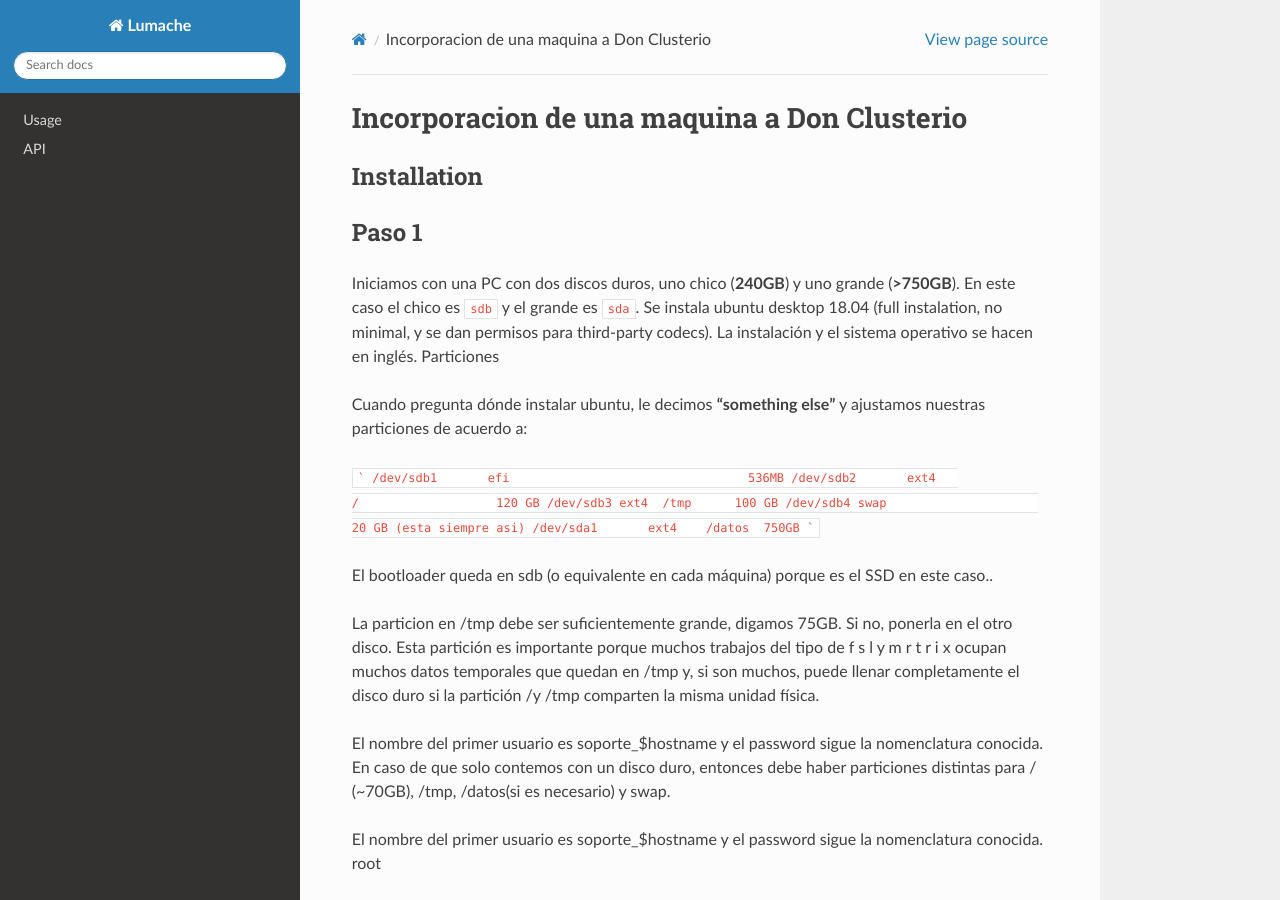
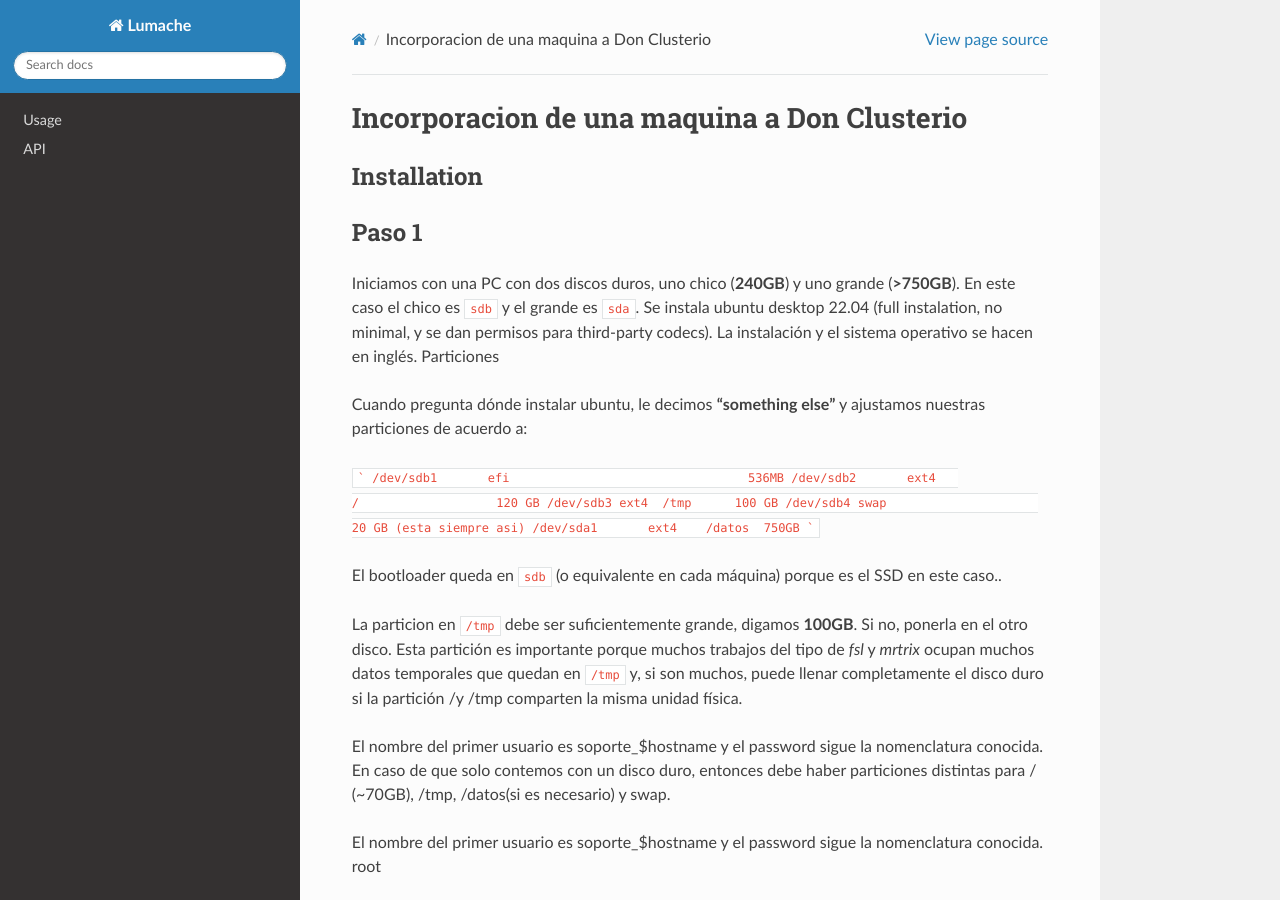
Before and after one commit to matecom57/configs, a Sphinx documentation site: the page built from docs/source/client_22-24.rst, in a window 1280 px wide and 900 px high. Built offline with Sphinx 7.4.7 and the Read the Docs theme 3.1.0, drawn with Linux system fonts in a browser that asks for light colours; pages that are not in the unit, such as notebooks, are missing from menus.

Commit message:
Update client_22-24.rst

````diff
--- a/docs/source/client_22-24.rst
+++ b/docs/source/client_22-24.rst
@@ -10,7 +10,7 @@ Installation
 Paso 1
 ------
 
-Iniciamos con una PC con dos discos duros, uno chico (**240GB**) y uno grande (**>750GB**). En este caso el chico es ``sdb`` y el grande es ``sda``. Se instala ubuntu desktop 18.04 (full instalation, no minimal, y se dan permisos para third-party codecs). La instalación y el sistema operativo se hacen en inglés.
+Iniciamos con una PC con dos discos duros, uno chico (**240GB**) y uno grande (**>750GB**). En este caso el chico es ``sdb`` y el grande es ``sda``. Se instala ubuntu desktop 22.04 (full instalation, no minimal, y se dan permisos para third-party codecs). La instalación y el sistema operativo se hacen en inglés.
 Particiones
 
 Cuando pregunta dónde instalar ubuntu, le decimos **"something else"** y ajustamos nuestras particiones de acuerdo a:
@@ -23,9 +23,9 @@ Cuando pregunta dónde instalar ubuntu, le decimos **"something else"** y ajusta
 /dev/sda1	ext4	/datos	750GB
 ```
 
-El bootloader queda en sdb (o equivalente en cada máquina) porque es el SSD en este caso..
+El bootloader queda en ``sdb`` (o equivalente en cada máquina) porque es el SSD en este caso..
 
-La particion en /tmp debe ser suficientemente grande, digamos 75GB. Si no, ponerla en el otro disco. Esta partición es importante porque muchos trabajos del tipo de f s l y m r t r i x ocupan muchos datos temporales que quedan en /tmp y, si son muchos, puede llenar completamente el disco duro si la partición /y /tmp comparten la misma unidad física.
+La particion en ``/tmp`` debe ser suficientemente grande, digamos **100GB**. Si no, ponerla en el otro disco. Esta partición es importante porque muchos trabajos del tipo de *fsl* y *mrtrix* ocupan muchos datos temporales que quedan en ``/tmp`` y, si son muchos, puede llenar completamente el disco duro si la partición /y /tmp comparten la misma unidad física.
 
 El nombre del primer usuario es soporte_$hostname y el password sigue la nomenclatura conocida. En caso de que solo contemos con un disco duro, entonces debe haber particiones distintas para / (~70GB), /tmp, /datos(si es necesario) y swap.
 
````
